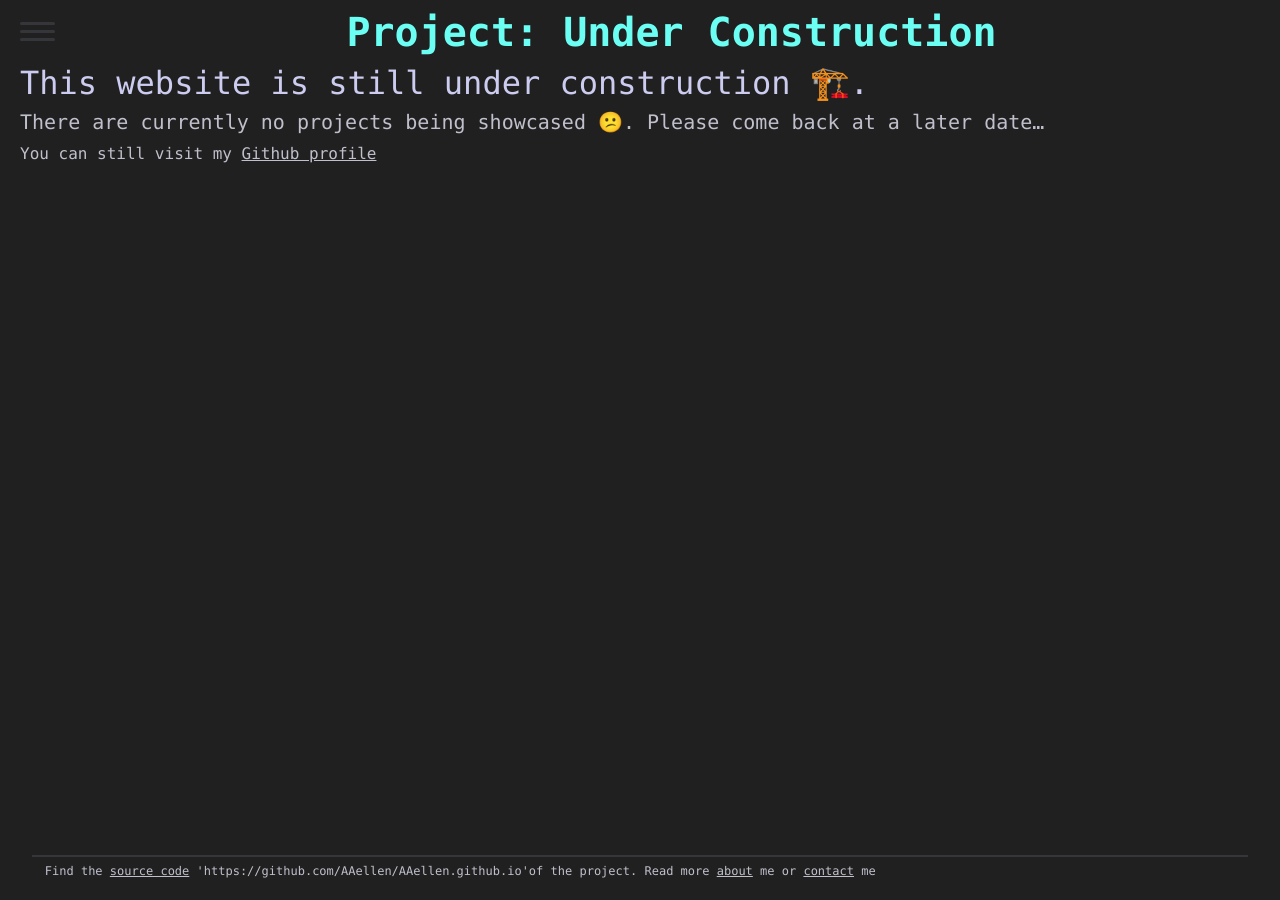
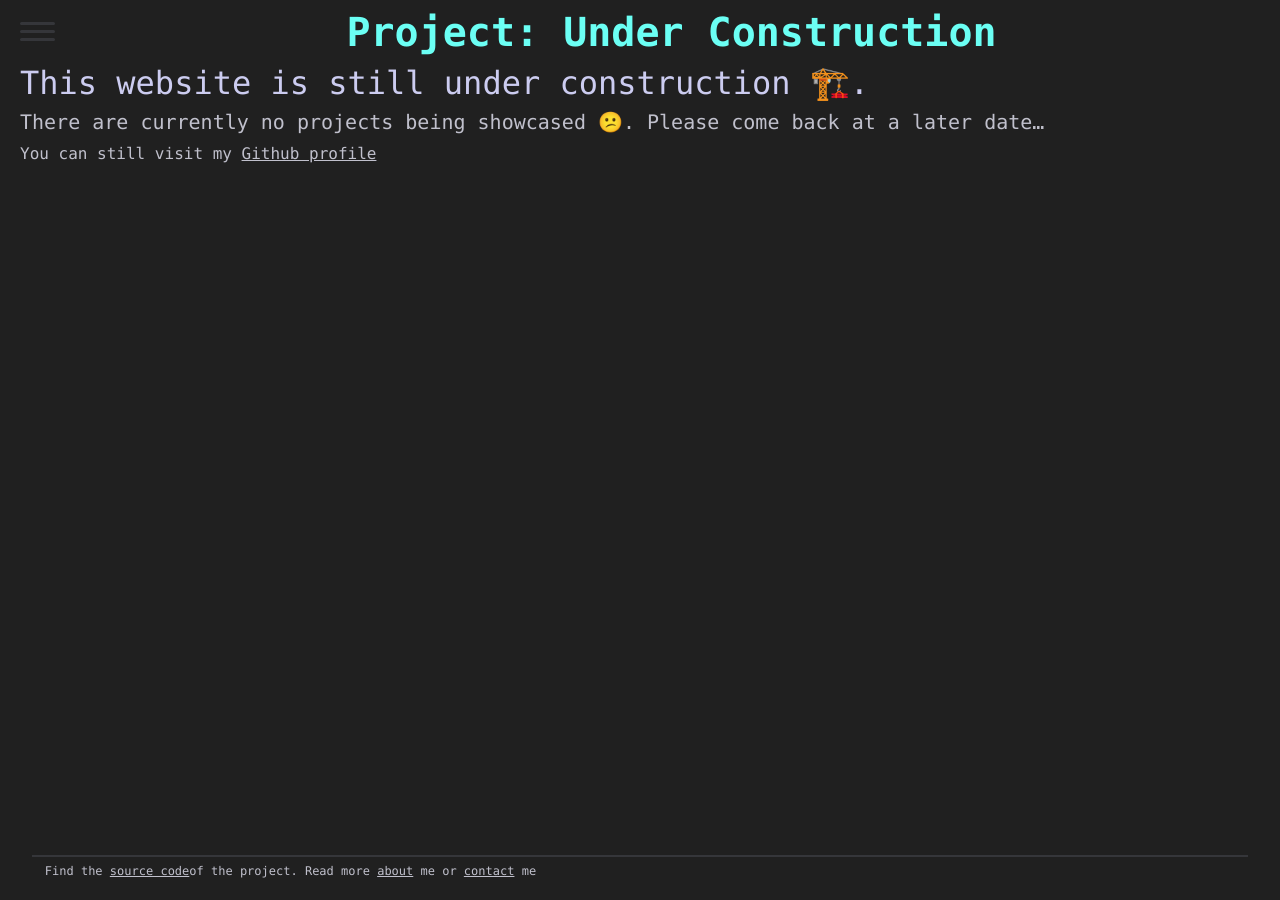
Before and after one commit to AAellen/AAellen.github.io, a Jekyll site: the page built from _posts/0000-01-01-empty.md, in a window 1280 px wide. Built offline with Jekyll 4.4.1, drawn with Linux system fonts in a browser that asks for light colours; nearby versions of some CDN libraries; emoji names are drawn with the system emoji font.

Commit message:
Changed footer for unaviable source code

```diff
--- a/_layouts/project.html
+++ b/_layouts/project.html
@@ -42,9 +42,9 @@
 
 			{{ page.content }}
 			{% if page.project_url != "" %}
-			<footer>Find the <a href="{{ page.project_url }}">source code</a> '{{ page.project_url }}'of the project. Read more <a href="/about">about</a> me or <a class="contact" href="#">contact</a> me</p></footer>
+			<footer>Find the <a href="{{ page.project_url }}">source code</a>of the project. Read more <a href="/about">about</a> me or <a class="contact" href="#">contact</a> me</p></footer>
 			{% else %}
-			<footer>The source code for this project is not available<a href="{{ page.project_url }}">source code</a>.Read more <a href="/about">about</a> me or <a class="contact" href="#">contact</a> me</p></footer>
+			<footer>The source code for this project is not available.Read more <a href="/about">about</a> me or <a class="contact" href="#">contact</a> me</p></footer>
 {% endif %}
 		</div>
 
```
